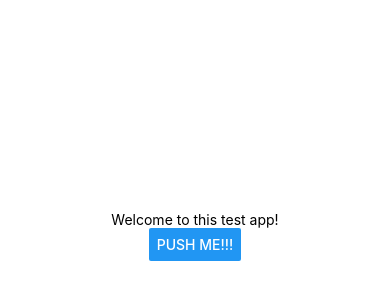
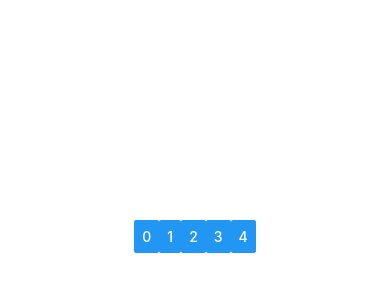
Before and after one commit to seanskggo72/tic-tac-toe-app, a React Native app in the folder game_dev/: screen / in a window 390 px wide. Shown: the part 186-486 px from the top of the page. Built offline with nearby package versions, Linux system fonts and the light colour scheme.

Commit message:
Grid logic partial

```diff
--- a/game_dev/App.js
+++ b/game_dev/App.js
@@ -7,7 +7,7 @@ const createGrid = (length) => {
   for (let i = 0; i < length; i++) {
     let temp = [];
     for (let j = 0; j < length; j++) {
-      temp.push({ id: counter, state: 0 });
+      temp.push({ key: counter, state: 0 });
       counter++;
     }
     eval(`state.row${i} = temp`);
@@ -18,11 +18,22 @@ const createGrid = (length) => {
 export default function App() {
   let state = createGrid(5);
   console.log(state);
-  const [el, el_change] = useState("Welcome to this test app!");
   return (
     <View style={styles.container}>
-      <Text>{el}</Text>
-      <Button title="push me!!!" onPress={() => el_change("PRESS HARDER!")}/>
+      {state.row0.map(element => {
+        return <View>
+          <Button title={`${element.key}`} key={`${element.key}`} />
+        </View>
+      })}
     </View>
-  );
+  )
 }
+
+
+// const [el, el_change] = useState("Welcome to this test app!");
+// return (
+//   <View style={styles.container}>
+//     <Text>{el}</Text>
+//     <Button title="push me!!!" onPress={() => el_change("PRESS HARDER!")}/>
+//   </View>
+// );
--- a/game_dev/Style.js
+++ b/game_dev/Style.js
@@ -6,6 +6,7 @@ const styles = StyleSheet.create({
     backgroundColor: '#fff',
     alignItems: 'center',
     justifyContent: 'center',
+    flexDirection: 'row'
   },
 });
 
```
